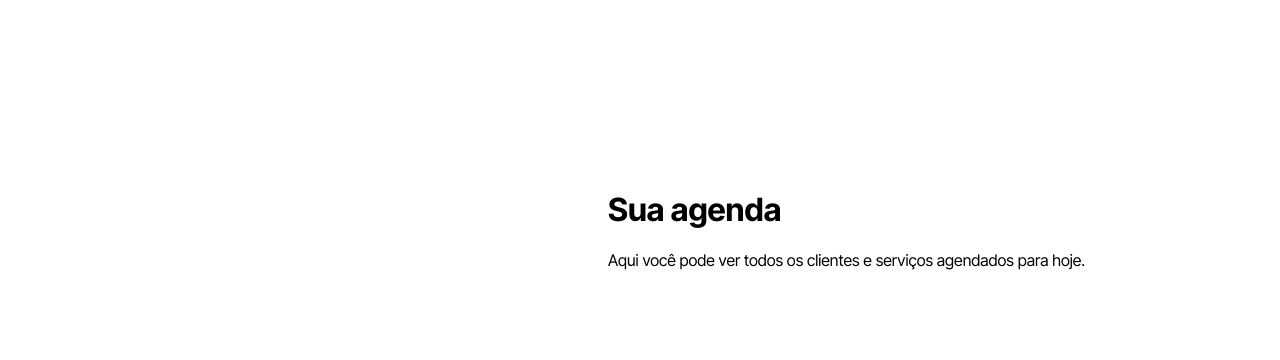
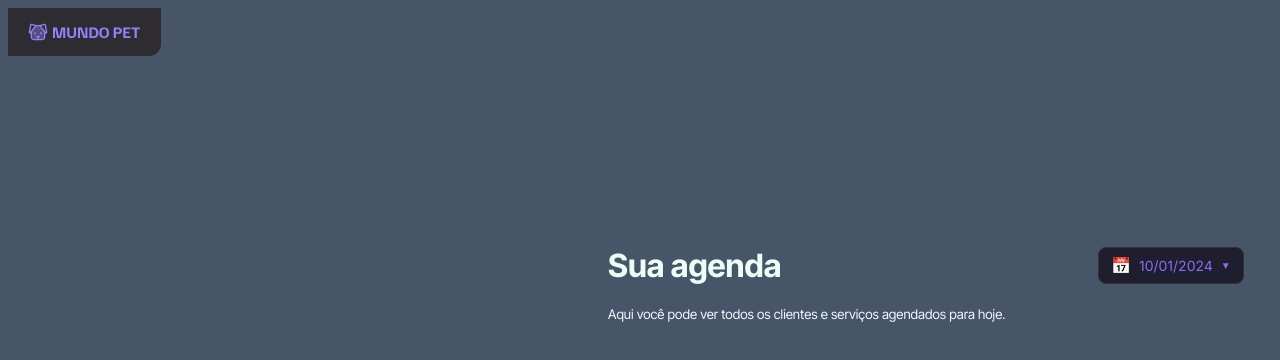
Before and after one commit to saulo-developer/Agendamento-de-petshop, a plain HTML site: page index.html in a window 1280 px wide. Drawn offline with Linux system fonts and the light colour scheme.

Commit message:
setting up the html and css part 2

```diff
--- a/index.html
+++ b/index.html
@@ -11,9 +11,19 @@
     <link rel="stylesheet" href="section.css">
 </head>
 <body>
-    <header>
-      <h1>Sua agenda</h1>
-      <p>Aqui você pode ver todos os clientes e serviços agendados para hoje.</p>
-    </header>
+    <div>
+        <img src="Assets/Icons/App-Name.svg" alt="Aplicativo de Agendamento de petshop">
+    </div>
+      <header>
+        <h1>Sua agenda</h1>
+        <p>Aqui você pode ver todos os clientes e serviços agendados para hoje.</p>
+      </header>
+      <span class="date-selector">
+        <div class="date-icon">📅</div>
+        <div class="date-value">10/01/2024</div>
+        <div class="dropdown-icon">▼</div>
+      </span>
 </body>
+
+
 </html>
--- a/section.css
+++ b/section.css
@@ -1,9 +1,36 @@
-h1, p {
+
+
+body {
+
+
+    background-color: #475569;
+}
+
+
+
+h1  {
     --font-family-tight: 'Inter Tight', sans-serif;
     font-family: var(--font-family-tight);
 
     --font-family-tight: 'Inter Tight', sans-serif;
     font-family: var(--font-family-tight);
+
+    color: #ECFDF5;
+
+}
+
+p {
+
+
+    --font-family-tight: 'Inter Tight', sans-serif;
+    font-family: var(--font-family-tight);
+
+    --font-family-tight: 'Inter Tight', sans-serif;
+    font-family: var(--font-family-tight);
+
+color: aliceblue;
+
+font-size: smaller;
 }
 
 header {
@@ -11,3 +38,35 @@ header {
 margin-left: 600px;
 margin-top: 190px;
 }
+
+
+.date-selector {
+    background-color: #1E1E2E;
+    border: 1px solid #333;
+    border-radius: 8px;
+    display: flex;
+    align-items: center;
+    padding: 8px 12px;
+    width: fit-content;
+    cursor: pointer;
+    margin-left: 1090px;
+    margin-top:  -89px;
+
+  }
+
+  .date-icon {
+    color: #8B6BF3; /* Cor roxa do ícone de calendário */
+    margin-right: 8px;
+  }
+
+  .date-value {
+    color: #8B6BF3;
+    font-family: 'Inter', sans-serif;
+    font-size: 14px;
+    margin-right: 8px;
+  }
+
+  .dropdown-icon {
+    color: #8B6BF3;
+    font-size: 10px;
+  }
```
Also changed, not shown: Assets/Icons/App-Name.svg (renamed from Assets/Icons/App Name.svg), global.css (line endings or trailing spaces).
